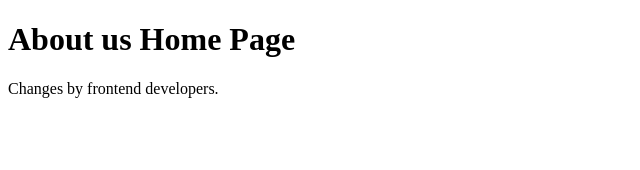
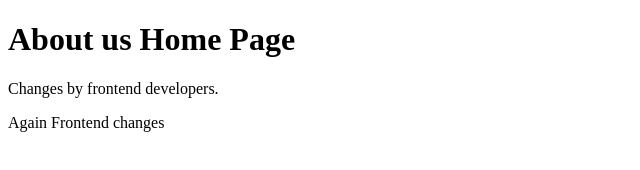
Before and after one commit to shailendra66/demo-repo, a plain HTML site: page about.html in a window 1280 px wide. Shown: the whole page, without its empty margins (0-640 px from the left). Drawn offline with Linux system fonts and the light colour scheme.

Commit message:
Again Frontend changes

```diff
--- a/about.html
+++ b/about.html
@@ -8,5 +8,6 @@
 <body>
     <h1>About us Home Page</h1>
     <p>Changes by frontend developers.</p>
+    <p>Again Frontend changes</p>
 </body>
 </html>
```
